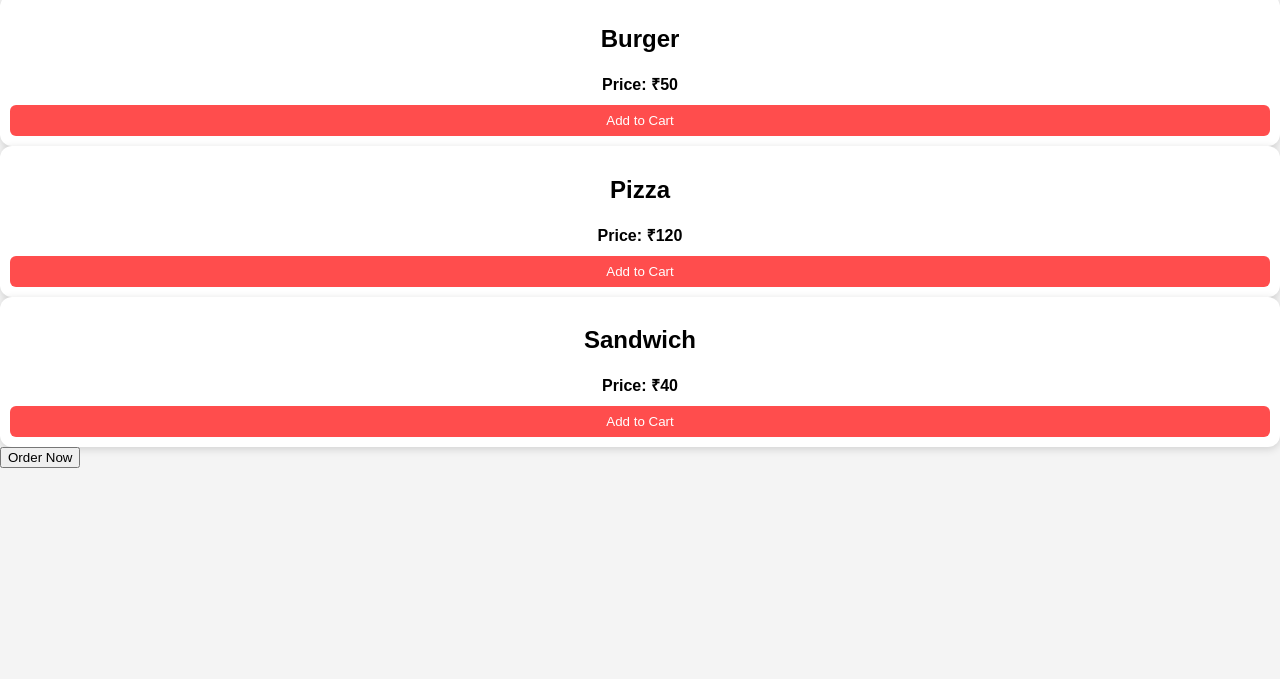
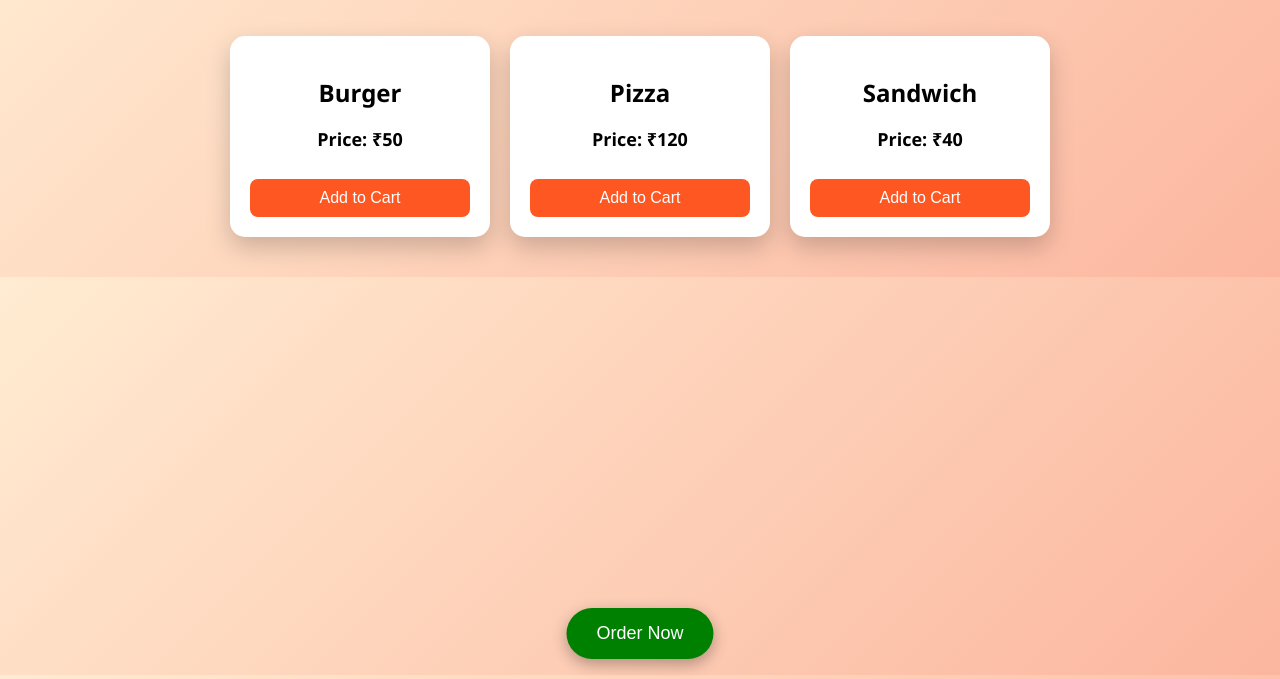
Before and after one commit to Poonam-ctrl-del/Poonam-ctrl-del.github.io, a plain HTML site: page docs/index.html in a window 1280 px wide. Shown: the part 121-800 px from the top of the page. Drawn offline with Linux system fonts and the light colour scheme.

Commit message:
Added colorful Swiggy-style UI using CSS

```diff
--- a/docs/docs/style.css
+++ b/docs/docs/style.css
@@ -1,74 +1,75 @@
 body {
   margin: 0;
-  font-family: Arial, sans-serif;
-  background-color: #f4f4f4;
+  font-family: 'Segoe UI', sans-serif;
+  background: linear-gradient(135deg, #ffecd2, #fcb69f);
+  text-align: center;
 }
 
-.header {
-  background-color: #ff4d4d;
-  color: white;
-  padding: 15px;
-  text-align: center;
-  font-size: 22px;
-  font-weight: bold;
+h1 {
+  margin-top: 20px;
+  font-size: 36px;
 }
 
-.menu {
-  display: grid;
-  grid-template-columns: repeat(auto-fit, minmax(150px, 1fr));
-  gap: 15px;
-  padding: 15px;
+p {
+  font-size: 18px;
+}
+
+.container {
+  display: flex;
+  justify-content: center;
+  gap: 20px;
+  margin: 40px;
+  flex-wrap: wrap;
 }
 
 .card {
   background: white;
-  border-radius: 12px;
-  padding: 10px;
-  text-align: center;
-  box-shadow: 0 2px 8px rgba(0, 0, 0, 0.15);
+  width: 220px;
+  padding: 20px;
+  border-radius: 15px;
+  box-shadow: 0 10px 25px rgba(0,0,0,0.2);
+  transition: transform 0.3s;
 }
 
-.card img {
-  width: 100%;
-  height: 120px;
-  border-radius: 10px;
-  object-fit: cover;
+.card:hover {
+  transform: scale(1.05);
 }
 
-.card h3 {
-  margin: 10px 0 5px;
+.card h2 {
+  margin-bottom: 10px;
 }
 
 .card p {
-  margin: 0 0 10px;
   font-weight: bold;
 }
 
 .card button {
-  background-color: #ff4d4d;
+  margin-top: 10px;
+  padding: 10px;
+  width: 100%;
+  border: none;
+  border-radius: 8px;
+  background: #ff5722;
   color: white;
-  border: none;
-  padding: 8px;
-  border-radius: 6px;
-  width: 100%;
+  font-size: 16px;
   cursor: pointer;
 }
 
-.footer {
-  position: fixed;
-  bottom: 0;
-  width: 100%;
-  background: white;
-  padding: 10px;
-  box-shadow: 0 -2px 8px rgba(0, 0, 0, 0.2);
+.card button:hover {
+  background: #e64a19;
 }
 
-.footer button {
-  width: 100%;
-  padding: 12px;
-  background-color: green;
+.order-btn {
+  position: fixed;
+  bottom: 20px;
+  left: 50%;
+  transform: translateX(-50%);
+  background: green;
   color: white;
   border: none;
-  border-radius: 8px;
-  font-size: 16px;
+  padding: 15px 30px;
+  font-size: 18px;
+  border-radius: 30px;
+  cursor: pointer;
+  box-shadow: 0 5px 15px rgba(0,0,0,0.3);
 }
```
